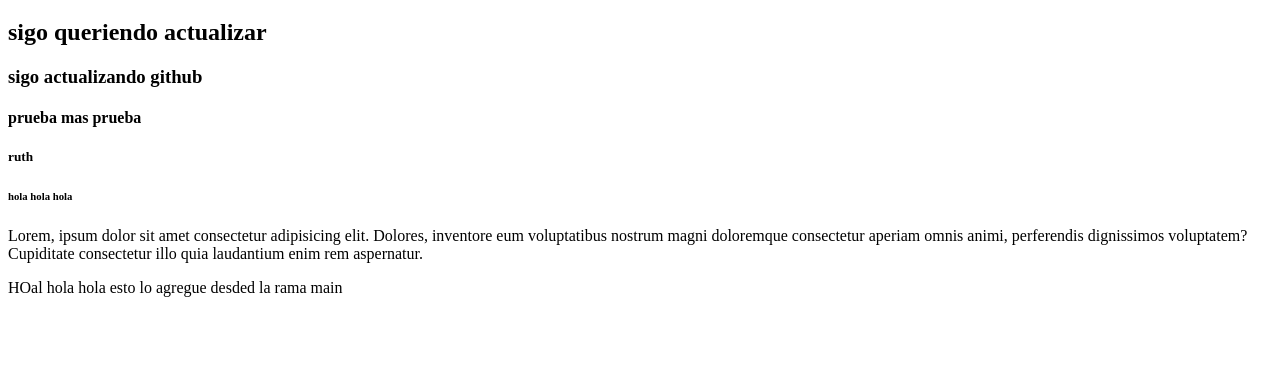
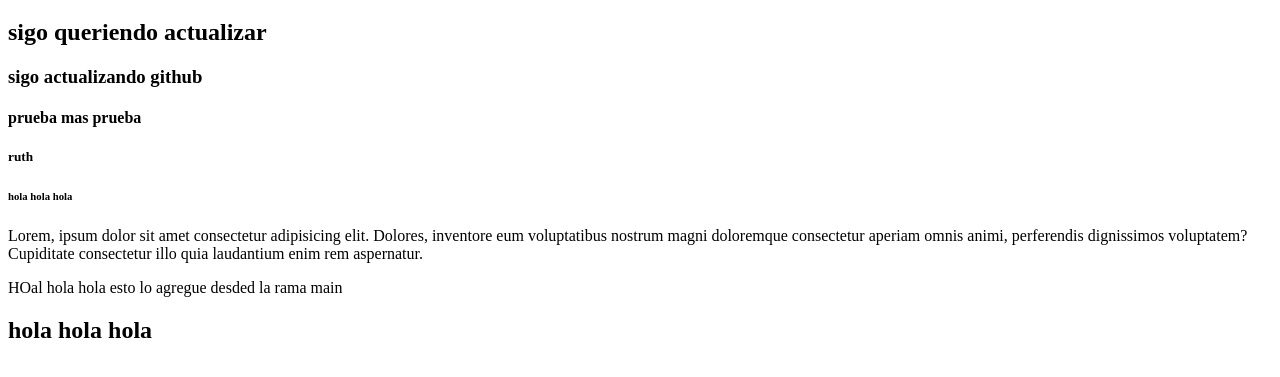
Before and after one commit to RuthVacc/RepositorioPrueba, a plain HTML site: page index.html in a window 1280 px wide. Shown: the part 61-438 px from the top of the page. Drawn offline with Linux system fonts and the light colour scheme.

Commit message:
h2 creado desde main

```diff
--- a/index.html
+++ b/index.html
@@ -16,5 +16,6 @@
     <p>Lorem, ipsum dolor sit amet consectetur adipisicing elit. Dolores, inventore eum voluptatibus nostrum magni doloremque consectetur aperiam omnis animi, perferendis dignissimos
      voluptatem? Cupiditate consectetur illo quia laudantium enim rem aspernatur.</p>
      <p>HOal hola hola esto lo agregue desded la rama main </p>
+     <h2>hola hola hola</h2>
 </body>
 </html>
```
